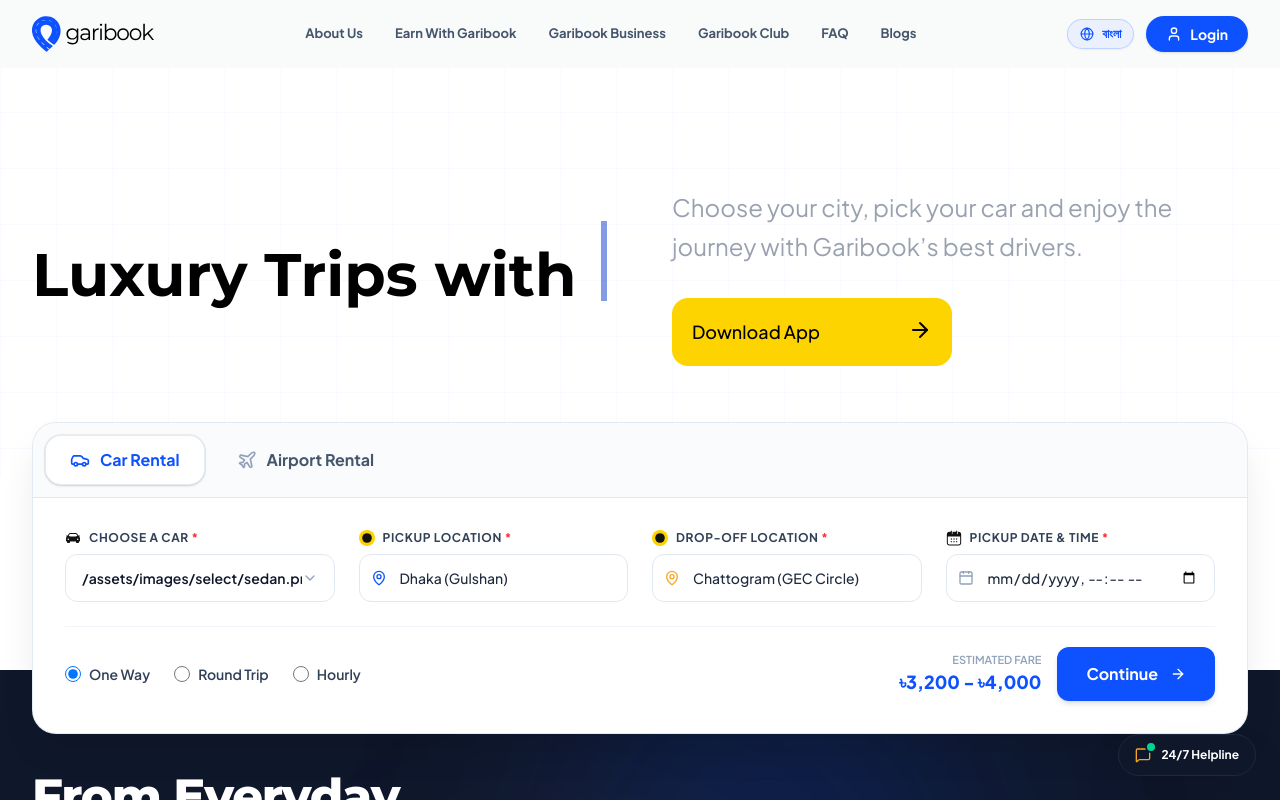
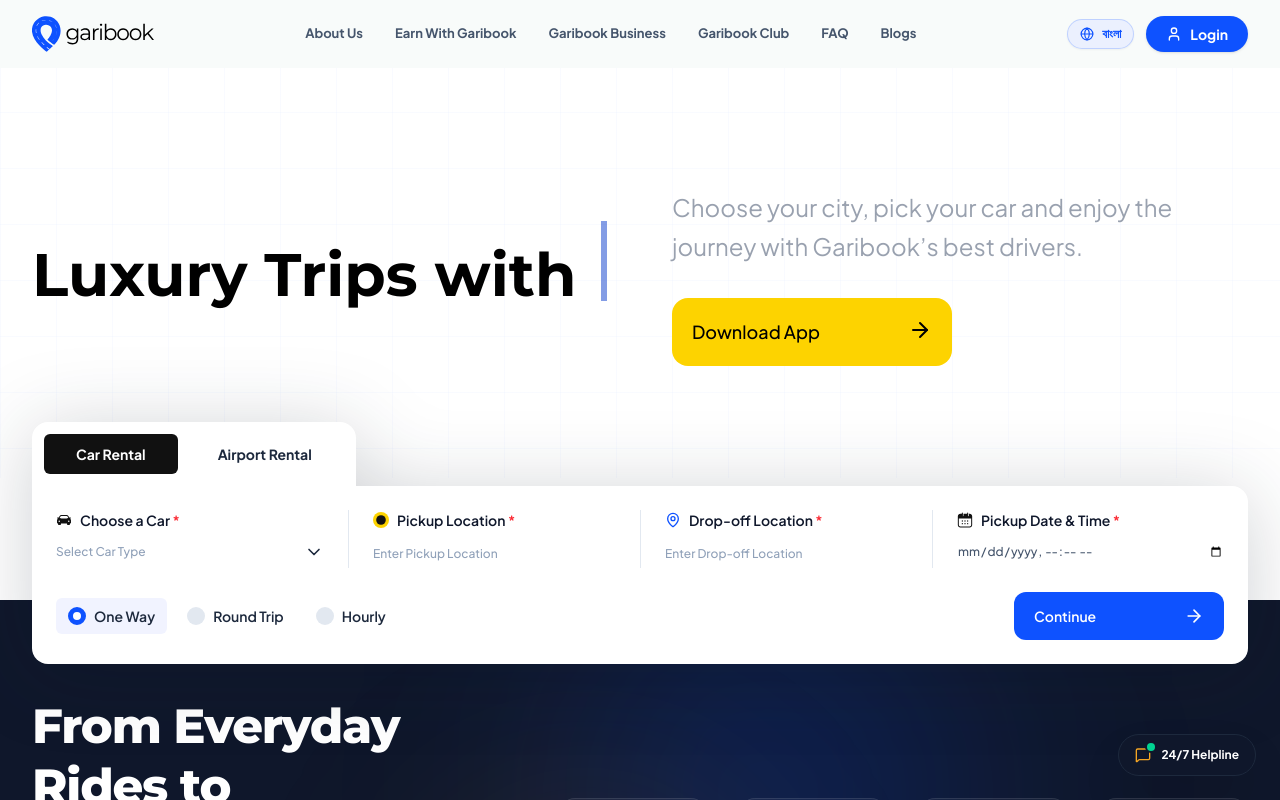
Before and after one commit to IamPial/garibook-app, a React (Vite) app: page / in a window 1280 px wide. Shown: the top 800 px of the page. Built offline with nearby package versions, Linux system fonts and the light colour scheme.

Commit message:
redesign the the booking section

```diff
--- a/src/components/BookingWidget.jsx
+++ b/src/components/BookingWidget.jsx
@@ -5,10 +5,10 @@
 import BookingFields, { BookingModeTabs } from './booking/BookingFields';
 
 const initialState = {
-  selectedCar: 'sedan',
-  pickupLocation: 'Dhaka (Gulshan)',
-  dropoffLocation: 'Chattogram (GEC Circle)',
-  pickupAirport: 'DAC',
+  selectedCar: '',
+  pickupLocation: '',
+  dropoffLocation: '',
+  pickupAirport: '',
   dateTime: '',
   returnDateTime: '',
   hourlyDuration: '4',
@@ -24,8 +24,11 @@
   const [formError, setFormError] = useState('');
   const [submitted, setSubmitted] = useState(false);
 
-  const selectedVehicle = carOptions.find((car) => car.id === form.selectedCar) || carOptions[0];
-  const fare = getFare(selectedVehicle.basePrice, form.tripType, form.hourlyDuration);
+  // শুরুতে কোনো গাড়ি সিলেক্ট থাকবে না (placeholder: "Select Car Type")
+  const selectedVehicle = carOptions.find((car) => car.id === form.selectedCar) || null;
+  const fare = selectedVehicle
+    ? getFare(selectedVehicle.basePrice, form.tripType, form.hourlyDuration)
+    : null;
   const update = (key, value) => setForm((current) => ({ ...current, [key]: value }));
   const toggleMenu = (name) => setOpenMenu((current) => (current === name ? null : name));
   const closeMenu = () => setOpenMenu(null);
@@ -80,9 +83,12 @@
   };
 
   return (
-    <section id="booking" className="relative -mt-10 sm:-mt-14 z-20 max-w-7xl mx-auto px-4 sm:px-6 lg:px-8">
-      <div className="bg-white rounded-3xl shadow-gb-float border border-slate-200/90 overflow-hidden">
+    // z-30: ড্রপডাউন যেন নিচের সেকশনের ওপরে দেখা যায়
+    <section id="booking" className="relative -mt-10 sm:-mt-14 z-30 max-w-7xl mx-auto px-4 sm:px-6 lg:px-8">
+      {/* ট্যাব + কার্ড একসাথে এক আকৃতি, তাই drop-shadow দুটোর বাইরের সীমানা ধরে বড় নরম ছায়া ফেলে */}
+      <div className="drop-shadow-[0_8px_40px_rgba(15,23,42,0.2)]">
         <BookingModeTabs activeTab={activeTab} onChange={changeMode} t={t.booking} />
+        <div className="bg-white rounded-2xl rounded-tl-none">
           <BookingFields
             mode={activeTab}
             form={fieldState}
@@ -93,6 +99,7 @@
             error={formError}
             submitted={submitted}
           />
+        </div>
       </div>
     </section>
   );
@@ -109,9 +116,11 @@
   if (activeTab === 'car-rental') {
     if (!form.pickupLocation.trim()) return 'Please enter a pickup location';
     if (form.tripType !== 'hourly' && !form.dropoffLocation.trim()) return 'Please enter a drop-off location';
+    if (!form.dateTime) return 'Please select pickup date & time';
     return '';
   }
   if (!form.pickupAirport) return 'Please select an airport';
   if (!form.dropoffLocation.trim()) return form.airportTripType === 'from-airport' ? 'Please enter your destination' : 'Please enter your pickup address';
+  if (!form.dateTime) return 'Please select flight date & time';
   return '';
 }
--- a/src/components/booking/BookingFields.jsx
+++ b/src/components/booking/BookingFields.jsx
@@ -1,20 +1,27 @@
 import React from 'react';
-import { ArrowRight, Calendar, ChevronDown, Clock, Info, MapPin, Plane, X, Car } from 'lucide-react';
-import Button from '../ui/Button';
+import { ArrowRight, Calendar, ChevronDown, Info, MapPin, X } from 'lucide-react';
 
-const inputClass = 'w-full h-12 bg-white border border-slate-200 rounded-xl text-slate-800 placeholder-slate-400 text-sm focus:outline-none focus:ring-2 focus:ring-gb-primary/20 focus:border-gb-primary transition-all font-medium';
-const labelClass = 'flex items-center gap-2 text-xs font-bold text-slate-700 uppercase tracking-wider mb-2';
+// ---------- shared styles ----------
 
+const cell = 'relative min-w-0 border-slate-200 lg:px-6 lg:border-l lg:first:border-l-0 lg:first:pl-0 lg:last:pr-0';
+
+const fieldBase = 'w-full h-8 bg-transparent p-0 border-b border-transparent focus:border-gb-primary focus:outline-none focus:ring-0 placeholder:text-xs placeholder:font-medium placeholder:text-slate-400';
+const fieldText = `${fieldBase} text-sm font-semibold text-slate-800`;
 
 function FieldLabel({ icon, children }) {
-  return <label className={labelClass}><img src={icon} alt="" className="w-4 h-4 object-contain" /><span>{children} <span className="text-red-500">*</span></span></label>;
+  return (
+    <label className="flex items-center gap-2 text-sm font-semibold text-slate-900 mb-1.5">
+      {typeof icon === 'string' ? <img src={icon} alt="" className="w-4 h-4 object-contain" /> : icon}
+      <span>{children} <span className="text-red-500">*</span></span>
+    </label>
+  );
 }
 
-// creating this function for suggesting the locations
+// ---------- location suggestions ----------
 function LocationSuggestions({ title, accent = 'primary', locations, onSelect, onClose }) {
   const iconClass = accent === 'warning' ? 'text-gb-warning' : 'text-gb-primary';
   return (
-    <div className="absolute top-full left-0 right-0 mt-2 bg-white rounded-2xl shadow-2xl border border-slate-100 z-50 py-2 max-h-56 overflow-y-auto">
+    <div className="absolute top-full left-0 right-0 mt-2 bg-white rounded-xl shadow-2xl border border-slate-100 z-50 py-2 max-h-56 overflow-y-auto">
       <div className="flex justify-between items-center px-4 py-1 text-[11px] font-bold text-slate-400 uppercase">
         <span>{title}</span>
         <button type="button" onClick={onClose} className="text-slate-400 hover:text-slate-600" aria-label={`Close ${title}`}><X className="w-3.5 h-3.5" /></button>
@@ -29,72 +36,212 @@
   );
 }
 
-
-// Creating this function for selecting car
+// ---------- car select ----------
 function CarSelect({ selectedCar, selectedVehicle, isOpen, onToggle, onSelect, cars }) {
   return (
-    <div className="relative">
+    <div className={cell}>
       <FieldLabel icon="/assets/icon/fi_9610434.svg">Choose a Car</FieldLabel>
-      <button type="button" onClick={onToggle} className={`${inputClass} px-4 flex items-center justify-between text-left`}>
-        <span className="text-slate-900 font-semibold truncate flex items-center gap-2"><span>{selectedVehicle.icon}</span><span className="truncate">{selectedVehicle.name}</span></span><ChevronDown className="w-4 h-4 text-slate-400 shrink-0" />
+
+      <button type="button" onClick={onToggle} className="w-full h-8 flex items-center justify-between text-left cursor-pointer">
+        {selectedVehicle ? (
+          <span className="flex items-center gap-2 min-w-0">
+            <img src={selectedVehicle.icon} alt="" className="w-7 h-7 object-contain shrink-0" />
+            <span className="text-sm font-semibold text-slate-800 truncate">{selectedVehicle.name}</span>
+          </span>
+        ) : (
+          <span className="text-xs font-medium text-slate-400">Select Car Type</span>
+        )}
+        <ChevronDown className={`w-5 h-5 text-slate-800 shrink-0 transition-transform duration-200 ${isOpen ? 'rotate-180' : ''}`} />
       </button>
-      {isOpen && <div className="absolute top-full left-0 right-0 mt-2 bg-white rounded-2xl shadow-2xl border border-slate-100 z-50 py-2 max-h-72 overflow-y-auto">
-        {cars.map((car) => <button key={car.id} type="button" onClick={() => onSelect(car.id)} className={`w-full px-4 py-3 flex items-center justify-between hover:bg-gb-primary-subtle text-left transition-colors text-sm cursor-pointer ${selectedCar === car.id ? 'bg-gb-primary-subtle font-bold text-gb-primary' : 'text-slate-700'}`}>
-          <span><span className="flex items-center gap-2"><span>{car.icon}</span><span className="font-semibold text-slate-900">{car.name}</span></span><span className="block text-[11px] text-slate-400 ml-6">{car.popularFor}</span></span><span className="text-xs text-slate-500 bg-slate-100 px-2.5 py-1 rounded-full shrink-0">{car.capacity}</span>
-        </button>)}
-      </div>}
+
+
+      {isOpen && (
+        <div className="relative mt-3 md:absolute md:top-full md:left-0 md:right-0 md:mt-2 bg-white border border-slate-300 rounded-md md:rounded-sm shadow-lg z-50 max-h-[min(20rem,60vh)] overflow-y-auto p-3 flex flex-col gap-3">
+          {cars.map((car) => {
+            const active = selectedCar === car.id;
+            return (
+              <button
+                key={car.id}
+                type="button"
+                onClick={() => onSelect(car.id)}
+                className={`w-full h-12.5 shrink-0 px-3 flex items-center gap-4 text-left rounded cursor-pointer transition-colors ${active ? 'bg-[#dbe8ff] ring-1 ring-gb-primary/40' : 'bg-[#eef5ff] hover:bg-[#dfeafe]'}`}
+              >
+                <img src={car.icon} alt={car.name} className="w-12 h-9 object-contain shrink-0" />
+                <span className="min-w-0">
+                  <span className="block text-[13px] font-bold text-black leading-tight truncate">{car.name}</span>
+                  <span className="block text-[11px] text-slate-400 mt-0.5">{car.capacity}</span>
+                </span>
+              </button>
+            );
+          })}
+        </div>
+      )}
     </div>
   );
 }
 
+// ---------- simple fields ----------
 function DateTimeField({ label, value, onChange }) {
-  return <div><FieldLabel icon="/assets/icon/fi_12516022.svg">{label}</FieldLabel><div className="relative"><Calendar className="w-4 h-4 text-slate-400 absolute left-3 top-4" /><input type="datetime-local" value={value} onChange={onChange} className={`${inputClass} pl-10 pr-4`} /></div></div>;
+  return (
+    <div className={cell}>
+      <FieldLabel icon="/assets/icon/fi_12516022.svg">{label}</FieldLabel>
+      <input type="datetime-local" value={value} onChange={onChange} className={`${fieldBase} text-xs font-medium text-slate-600`} />
+    </div>
+  );
 }
 
-function LocationField({ label, value, placeholder, iconColor = 'primary', open, onFocus, onChange, suggestions }) {
-  return <div className="relative"><FieldLabel icon="/assets/icon/Frame76.svg">{label}</FieldLabel><div className="relative"><MapPin className={`w-4 h-4 absolute left-3 top-4 ${iconColor === 'warning' ? 'text-gb-warning' : 'text-gb-primary'}`} /><input type="text" value={value} onChange={onChange} onFocus={onFocus} placeholder={placeholder} className={`${inputClass} pl-10 pr-4`} /></div>{open && suggestions}</div>;
+function LocationField({ label, icon = '/assets/icon/Frame76.svg', value, placeholder, open, onFocus, onChange, suggestions }) {
+  return (
+    <div className={cell}>
+      <FieldLabel icon={icon}>{label}</FieldLabel>
+      <input type="text" value={value} onChange={onChange} onFocus={onFocus} placeholder={placeholder} className={fieldText} />
+      {open && suggestions}
+    </div>
+  );
 }
 
+// ---------- rental tab ----------
 function RentalFields({ form, actions, locations, cars, t, fare }) {
   const { selectedCar, selectedVehicle, tripType, pickupLocation, dropoffLocation, dateTime, returnDateTime, hourlyDuration, carDropdownOpen, pickupSuggestionsOpen, dropoffSuggestionsOpen } = form;
-  return <>
-    <div className="grid grid-cols-1 md:grid-cols-2 lg:grid-cols-4 gap-4 sm:gap-6">
-
-      {/* Select Car  */}
+  return (
+    <>
+      <div className="grid grid-cols-1 md:grid-cols-2 lg:grid-cols-4 gap-x-6 gap-y-5 lg:gap-x-0">
         <CarSelect selectedCar={selectedCar} selectedVehicle={selectedVehicle} isOpen={carDropdownOpen} onToggle={actions.toggleCar} onSelect={actions.selectCar} cars={cars} />
 
-      {/*Select Locations*/}
         <LocationField label={t.pickupLocation} value={pickupLocation} placeholder={t.pickupPlaceholder} onFocus={actions.openPickup} onChange={actions.changePickup} open={pickupSuggestionsOpen} suggestions={<LocationSuggestions title="Popular Hubs" locations={locations} onSelect={actions.selectPickup} onClose={actions.closePickup} />} />
-      {tripType === 'hourly' ? <div><FieldLabel icon="/assets/icon/fi_14910621.svg">{t.durationHours}</FieldLabel><div className="relative"><Clock className="w-4 h-4 text-gb-warning absolute left-3 top-4" /><select value={hourlyDuration} onChange={actions.changeDuration} className={`${inputClass} pl-10 pr-4 cursor-pointer`}><option value="4">4 Hours (Half Day City Tour)</option><option value="8">8 Hours (Full Working Day)</option><option value="12">12 Hours (Extended Trip)</option><option value="24">24 Hours (Full 1-Day Rental)</option></select></div></div> : <LocationField label={t.dropoffLocation} value={dropoffLocation} placeholder={t.dropoffPlaceholder} iconColor="warning" onFocus={actions.openDropoff} onChange={actions.changeDropoff} open={dropoffSuggestionsOpen} suggestions={<LocationSuggestions title="Popular Destinations" accent="warning" locations={locations} onSelect={actions.selectDropoff} onClose={actions.closeDropoff} />} />}
+
+        {tripType === 'hourly' ? (
+          <div className={cell}>
+            <FieldLabel icon="/assets/icon/fi_14910621.svg">{t.durationHours}</FieldLabel>
+            <select value={hourlyDuration} onChange={actions.changeDuration} className={`${fieldText} cursor-pointer`}>
+              <option value="4">4 Hours (Half Day City Tour)</option>
+              <option value="8">8 Hours (Full Working Day)</option>
+              <option value="12">12 Hours (Extended Trip)</option>
+              <option value="24">24 Hours (Full 1-Day Rental)</option>
+            </select>
+          </div>
+        ) : (
+          <LocationField label={t.dropoffLocation} icon={<MapPin className="w-4 h-4 text-gb-primary" />} value={dropoffLocation} placeholder={t.dropoffPlaceholder} onFocus={actions.openDropoff} onChange={actions.changeDropoff} open={dropoffSuggestionsOpen} suggestions={<LocationSuggestions title="Popular Destinations" accent="warning" locations={locations} onSelect={actions.selectDropoff} onClose={actions.closeDropoff} />} />
+        )}
+
         <DateTimeField label={t.dateTime} value={dateTime} onChange={actions.changeDateTime} />
       </div>
-    {tripType === 'round-way' && <div className="mt-4 p-4 bg-slate-50 border border-slate-200/80 rounded-2xl flex flex-col sm:flex-row items-center justify-between gap-4"><span className="flex items-center gap-2 text-xs font-bold text-slate-700"><Calendar className="w-4 h-4 text-gb-primary" />{t.returnDateTime}:</span><input type="datetime-local" value={returnDateTime} onChange={actions.changeReturnDateTime} className="w-full sm:w-auto h-10 px-4 bg-white border border-slate-200 rounded-xl text-slate-800 text-xs focus:ring-2 focus:ring-gb-primary/20 focus:border-gb-primary outline-none" /><span className="text-xs text-emerald-600 font-semibold">Chauffeur stays dedicated throughout your trip</span></div>}
+
+      {tripType === 'round-way' && (
+        <div className="mt-5 p-4 bg-slate-50 rounded-xl flex flex-col sm:flex-row items-center justify-between gap-4">
+          <span className="flex items-center gap-2 text-xs font-bold text-slate-700"><Calendar className="w-4 h-4 text-gb-primary" />{t.returnDateTime}:</span>
+          <input type="datetime-local" value={returnDateTime} onChange={actions.changeReturnDateTime} className="w-full sm:w-auto h-10 px-4 bg-white border border-slate-200 rounded-lg text-slate-800 text-xs focus:ring-2 focus:ring-gb-primary/20 focus:border-gb-primary outline-none" />
+          <span className="text-xs text-emerald-600 font-semibold">Chauffeur stays dedicated throughout your trip</span>
+        </div>
+      )}
+
       <FormActions options={[['one-way', t.oneWay], ['round-way', t.roundTrip], ['hourly', t.hourly]]} selected={tripType} onChange={actions.changeTripType} fare={fare} submitLabel={t.continue} />
-  </>;
+    </>
+  );
 }
 
+// ---------- airport tab ----------
 function AirportFields({ form, actions, airports, cars, t }) {
   const { selectedCar, selectedVehicle, pickupAirport, dropoffLocation, dateTime, airportTripType, carDropdownOpen, airportDropdownOpen } = form;
   const airport = airports.find((item) => item.code === pickupAirport);
-  return <>
-    <div className="grid grid-cols-1 md:grid-cols-2 lg:grid-cols-4 gap-4 sm:gap-6">
+  return (
+    <>
+      <div className="grid grid-cols-1 md:grid-cols-2 lg:grid-cols-4 gap-x-6 gap-y-5 lg:gap-x-0">
         <CarSelect selectedCar={selectedCar} selectedVehicle={selectedVehicle} isOpen={carDropdownOpen} onToggle={actions.toggleCar} onSelect={actions.selectCar} cars={cars} />
-      <div className="relative"><FieldLabel icon="/assets/icon/Frame76.svg">{t.airportPlaceholder}</FieldLabel><button type="button" onClick={actions.toggleAirport} className={`${inputClass} px-4 flex items-center justify-between text-left`}><span className="text-slate-900 font-semibold truncate">{airport?.name}</span><ChevronDown className="w-4 h-4 text-slate-400 shrink-0" /></button>{airportDropdownOpen && <div className="absolute top-full left-0 right-0 mt-2 bg-white rounded-2xl shadow-2xl border border-slate-100 z-50 py-2 max-h-64 overflow-y-auto">{airports.map((item) => <button key={item.code} type="button" onClick={() => actions.selectAirport(item.code)} className="w-full px-4 py-3 hover:bg-gb-primary-subtle text-left text-xs sm:text-sm text-slate-700 cursor-pointer"><span className="block font-bold text-slate-900">{item.name}</span><span className="text-xs text-slate-500">{item.city} • Code: {item.code}</span></button>)}</div>}</div>
-      <LocationField label={airportTripType === 'from-airport' ? t.dropoffLocation : t.pickupLocation} value={dropoffLocation} placeholder="Enter City / Address" onChange={actions.changeDropoff} />
+
+        <div className={cell}>
+          <FieldLabel icon="/assets/icon/Frame76.svg">{t.airportPlaceholder}</FieldLabel>
+          <button type="button" onClick={actions.toggleAirport} className="w-full h-8 flex items-center justify-between text-left cursor-pointer">
+            {airport
+              ? <span className="text-sm font-semibold text-slate-800 truncate">{airport.name}</span>
+              : <span className="text-xs font-medium text-slate-400">Select Airport</span>}
+            <ChevronDown className={`w-5 h-5 text-slate-800 shrink-0 transition-transform duration-200 ${airportDropdownOpen ? 'rotate-180' : ''}`} />
+          </button>
+          {airportDropdownOpen && (
+            <div className="absolute top-full left-0 right-0 mt-2 bg-white rounded-xl shadow-2xl border border-slate-100 z-50 py-2 max-h-64 overflow-y-auto">
+              {airports.map((item) => (
+                <button key={item.code} type="button" onClick={() => actions.selectAirport(item.code)} className="w-full px-4 py-3 hover:bg-gb-primary-subtle text-left text-xs sm:text-sm text-slate-700 cursor-pointer">
+                  <span className="block font-bold text-slate-900">{item.name}</span>
+                  <span className="text-xs text-slate-500">{item.city} • Code: {item.code}</span>
+                </button>
+              ))}
+            </div>
+          )}
+        </div>
+
+        <LocationField label={airportTripType === 'from-airport' ? t.dropoffLocation : t.pickupLocation} icon={<MapPin className="w-4 h-4 text-gb-primary" />} value={dropoffLocation} placeholder="Enter City / Address" onChange={actions.changeDropoff} />
         <DateTimeField label={t.flightTime} value={dateTime} onChange={actions.changeDateTime} />
       </div>
-    <FormActions options={[["from-airport", t.fromAirport], ["from-home", t.toAirport]]} selected={airportTripType} onChange={actions.changeAirportTripType} submitLabel={t.continue} />
-  </>;
+
+      <FormActions options={[['from-airport', t.fromAirport], ['from-home', t.toAirport]]} selected={airportTripType} onChange={actions.changeAirportTripType} submitLabel={t.continue} />
+    </>
+  );
 }
 
+//continue button
 function FormActions({ options, selected, onChange, fare, submitLabel }) {
-  return <div className="mt-6 pt-5 border-t border-slate-100 flex flex-col md:flex-row items-start md:items-center justify-between gap-4"><div className="flex flex-wrap items-center gap-4 sm:gap-6">{options.map(([value, label]) => <label key={value} className="flex items-center gap-2 cursor-pointer text-sm font-semibold text-slate-700"><input type="radio" checked={selected === value} onChange={() => onChange(value)} className="w-4 h-4 text-gb-primary focus:ring-gb-primary border-slate-300" /><span>{label}</span></label>)}</div><div className="flex items-center gap-4 w-full md:w-auto justify-between md:justify-end">{fare && <div className="text-right hidden sm:block"><span className="text-[11px] text-slate-400 block font-semibold">ESTIMATED FARE</span><span className="text-lg font-black text-gb-primary">৳{fare.min.toLocaleString()} - ৳{fare.max.toLocaleString()}</span></div>}<Button type="submit" variant="primary" size="lg" icon={ArrowRight} className="w-full md:w-auto">{submitLabel}</Button></div></div>;
+  return (
+    <div className="mt-6 flex flex-col md:flex-row md:items-center justify-between gap-4">
+      <div className="flex flex-wrap items-center gap-1 sm:gap-2">
+        {options.map(([value, label]) => {
+          const on = selected === value;
+          return (
+            <label key={value} className={`flex items-center gap-2 px-3 py-2 rounded-md cursor-pointer text-sm font-semibold text-slate-800 transition-colors focus-within:ring-2 focus-within:ring-gb-primary/30 ${on ? 'bg-[#f1f3ff]' : 'hover:bg-slate-50'}`}>
+              <input type="radio" checked={on} onChange={() => onChange(value)} className="sr-only" />
+              <span className={`w-4.5 h-4.5 rounded-full shrink-0 ${on ? 'bg-white border-[5px] border-gb-primary' : 'bg-slate-200'}`} />
+              <span>{label}</span>
+            </label>
+          );
+        })}
+      </div>
+
+      <div className="flex items-center gap-5 w-full md:w-auto justify-between md:justify-end">
+        <button type="submit" className="h-12 w-full md:w-52.5 px-5 rounded-xl bg-gb-primary text-white text-sm font-semibold flex items-center justify-between cursor-pointer hover:brightness-110 transition focus-visible:outline-none focus-visible:ring-2 focus-visible:ring-gb-primary/40 focus-visible:ring-offset-2">
+          <span>{submitLabel}</span>
+          <ArrowRight className="w-5 h-5" />
+        </button>
+      </div>
+    </div>
+  );
 }
 
+// ---------- main export ----------
 export default function BookingFields({ mode, form, actions, data, t, fare, error, submitted }) {
-  return <div className="p-5 sm:p-8"><form onSubmit={actions.submit}>{mode === 'car-rental' ? <RentalFields form={form} actions={actions} locations={data.locations} cars={data.cars} t={t} fare={fare} /> : <AirportFields form={form} actions={actions} airports={data.airports} cars={data.cars} t={t} />}{error && <div className="mt-4 p-3 bg-red-50 border border-red-200 text-red-700 rounded-xl text-xs sm:text-sm flex items-center gap-2"><Info className="w-4 h-4 shrink-0 text-red-500" /><span>{error}</span></div>}{submitted && <div className="mt-4 p-3 bg-emerald-50 border border-emerald-200 text-emerald-700 rounded-xl text-xs sm:text-sm">Your trip details are ready. Continue in the Garibook app to find available drivers.</div>}</form></div>;
+  return (
+    <div className="p-5 sm:p-6">
+      <form onSubmit={actions.submit}>
+        {mode === 'car-rental'
+          ? <RentalFields form={form} actions={actions} locations={data.locations} cars={data.cars} t={t} fare={fare} />
+          : <AirportFields form={form} actions={actions} airports={data.airports} cars={data.cars} t={t} />}
+        {error && (
+          <div className="mt-4 p-3 bg-red-50 border border-red-200 text-red-700 rounded-xl text-xs sm:text-sm flex items-center gap-2">
+            <Info className="w-4 h-4 shrink-0 text-red-500" /><span>{error}</span>
+          </div>
+        )}
+        {submitted && (
+          <div className="mt-4 p-3 bg-emerald-50 border border-emerald-200 text-emerald-700 rounded-xl text-xs sm:text-sm">
+            Your trip details are ready. Continue in the Garibook app to find available drivers.
+          </div>
+        )}
+      </form>
+    </div>
+  );
 }
 
+
 export function BookingModeTabs({ activeTab, onChange, t }) {
-  return <div className="flex border-b border-slate-200 bg-slate-50/80 p-2 sm:p-3 gap-2">{[['car-rental', Car, t.carRental], ['airport-rental', Plane, t.airportRental]].map(([id, Icon, label]) => <button key={id} type="button" onClick={() => onChange(id)} className={`flex items-center gap-2.5 px-6 py-3 rounded-2xl font-bold text-sm sm:text-base transition-all duration-200 cursor-pointer ${activeTab === id ? 'bg-white text-gb-primary shadow-sm border border-slate-200/80 ring-1 ring-slate-900/5' : 'text-slate-600 hover:text-slate-900 hover:bg-white/50'}`}><Icon className={`w-5 h-5 ${activeTab === id ? 'text-gb-primary' : 'text-slate-400'}`} /><span>{label}</span></button>)}</div>;
+  return (
+    <div className="inline-flex gap-2 bg-white rounded-t-2xl p-3">
+      {[['car-rental', t.carRental], ['airport-rental', t.airportRental]].map(([id, label]) => (
+        <button
+          key={id}
+          type="button"
+          onClick={() => onChange(id)}
+          className={`px-5 sm:px-8 py-2.5 rounded-md font-bold text-sm transition-colors duration-200 cursor-pointer ${activeTab === id ? 'bg-[#111] text-white' : 'text-slate-800 hover:bg-slate-100'}`}
+        >
+          {label}
+        </button>
+      ))}
+    </div>
+  );
 }
```
Lines whose indentation alone changed are shown as unchanged.
